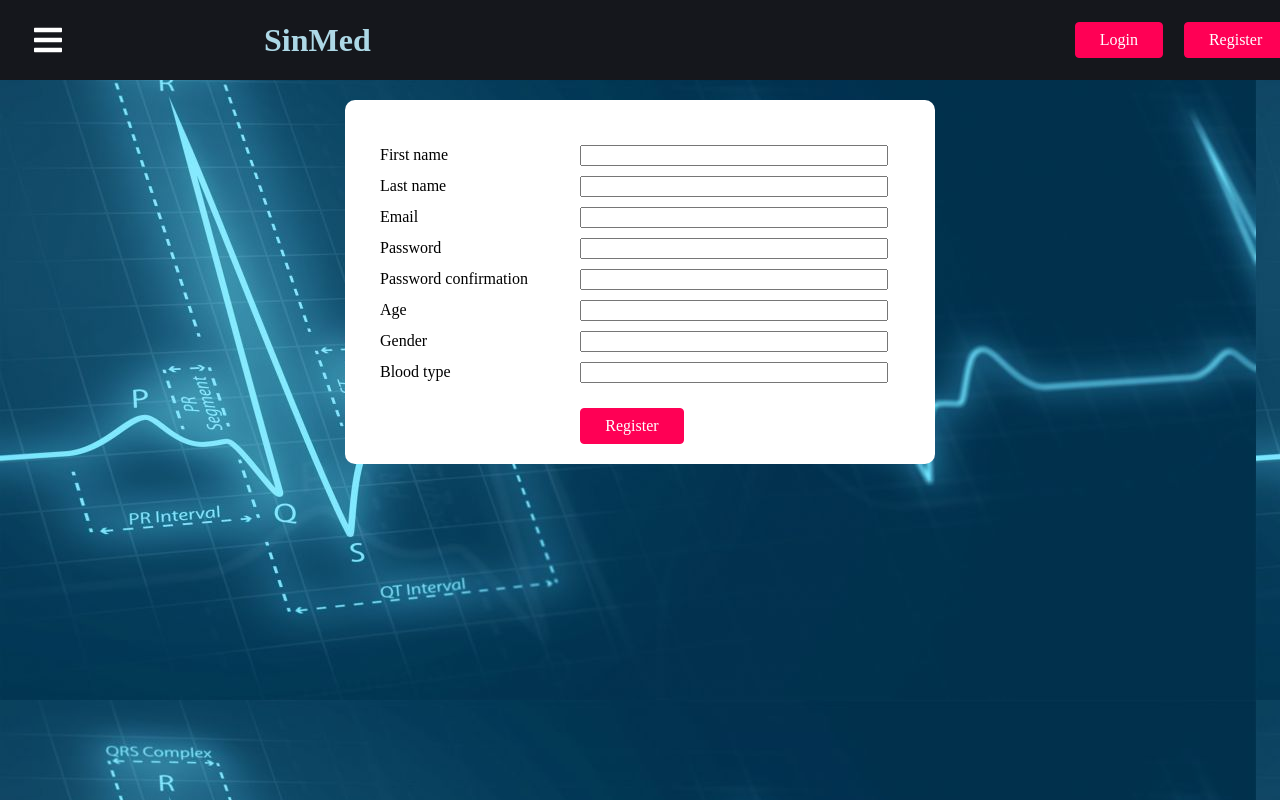
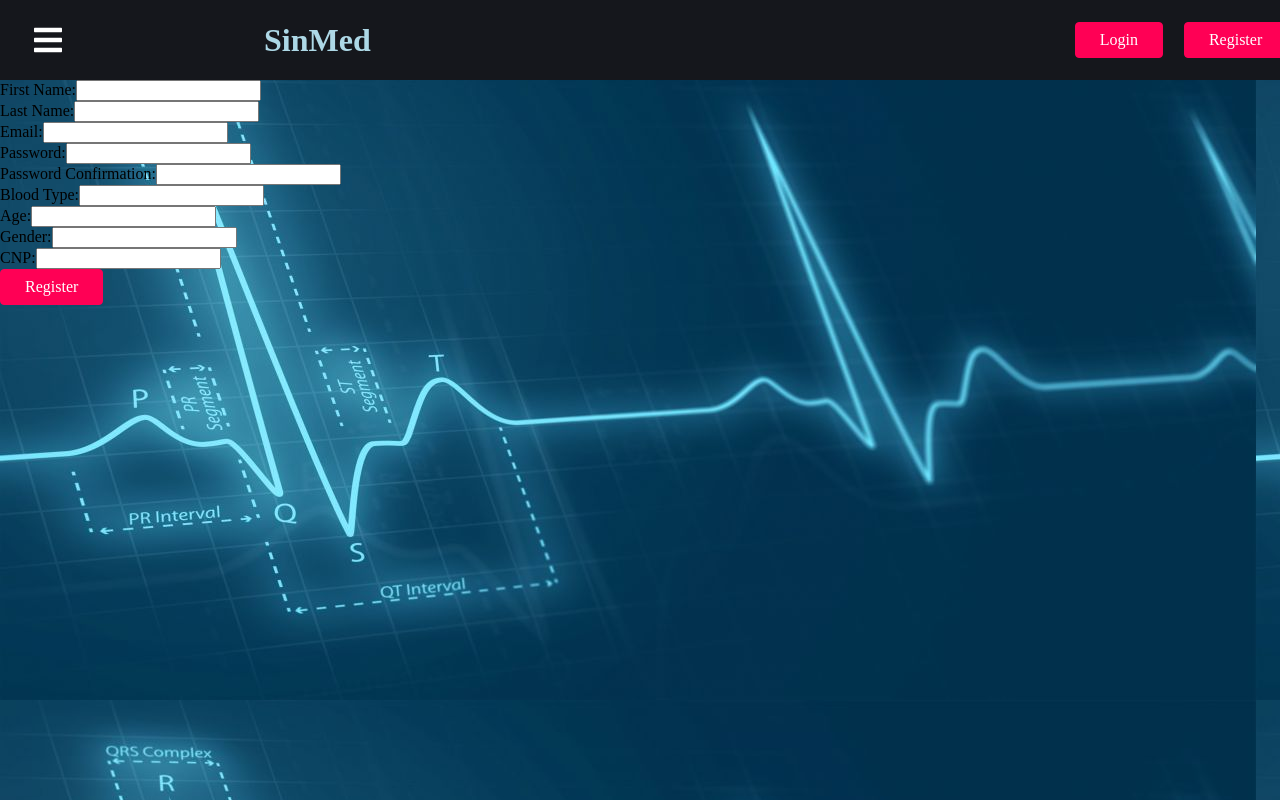
Before and after one commit to heteaiua/SinMed, a React (Create React App) app in the folder frontend-bun/: page /register in a window 1280 px wide. Shown: the top 800 px of the page. Built offline with nearby package versions, Linux system fonts and the light colour scheme.

Commit message:
fixed Register

```diff
--- a/frontend-bun/src/Pages/Login.js
+++ b/frontend-bun/src/Pages/Login.js
@@ -17,27 +17,49 @@ function Login() {
   });
 
   const onSubmit = (data) => {
-    axios.post("http://localhost:8080/", data).then(() => {
-      console.log("ok");
-    });
+    axios
+      .post("http://localhost:8080/login", {
+        email: data.email,
+        password: data.password,
+      })
+      .then(() => {
+        console.log("ok");
+      });
   };
 
+  // return (
+  //   <form className="login" onSubmit={onSubmit} validationSchema={validationSchema}>
+  //   <div className="form-body">
+  //     <div className="email">
+  //       <label className="form__label">Email</label>
+  //       <input className="form__input" />
+  //     </div>
+  //     <div className="password">
+  //       <label className="form__label">Password</label>
+  //       <input className="form__input" />
+  //     </div>
+  //     <div className="form-footer">
+  //       <Button type="submit">Login</Button>
+  //     </div>
+  //   </div>
+  //   </form>
+  // );
   return (
-    <form className="login" onSubmit={onSubmit}>
-    <div className="form-body">
-      <div className="email">
-        <label className="form__label">Email</label>
-        <input className="form__input" />
-      </div>
-      <div className="password">
-        <label className="form__label">Password</label>
-        <input className="form__input" />
-      </div>
-      <div className="form-footer">
-        <Button type="submit">Login</Button>
-      </div>
+    <div>
+      <Formik
+        initialValues={initialValues}
+        validationSchema={validationSchema}
+        onSubmit={onSubmit}
+      >
+        <Form className="loginFormContainer">
+          <label>Email:</label>
+          <Field id="email" name="email" />
+          <label>Password:</label>
+          <Field id="password" name="password" />
+          <Button type="submit">Login</Button>
+        </Form>
+      </Formik>
     </div>
-    </form>
   );
 }
 
--- a/frontend-bun/src/Pages/Register.js
+++ b/frontend-bun/src/Pages/Register.js
@@ -1,7 +1,7 @@
 import React, { useState } from "react";
 
 import Button from "../Components/Button";
-import './Register.css';
+// import './Register.css';
 
 import { Formik, Form, Field, ErrorMessage } from "formik";
 import { useNavigate } from "react-router-dom";
@@ -58,47 +58,102 @@ function Register() {
       });
   };
 
-  return (
-    <form className="register" onSubmit={onSubmit}>
-      <div className="form-body">
-        <div className="firstName">
-          <label className="form__label" >First name</label>
-          <input className="form__input" />
+//   return (
+//     <form className="register" onSubmit={onSubmit}>
+//       <div className="form-body">
+//         <div className="firstName">
+//           <label className="form__label" >First name</label>
+//           <input className="form__input" />
+//         </div>
+//         <div className="lastName">
+//           <label className="form__label">Last name</label>
+//           <input className="form__input" />
+//         </div>
+//         <div className="email">
+//           <label className="form__label">Email</label>
+//           <input className="form__input" />
+//         </div>
+//         <div className="password">
+//           <label className="form__label">Password</label>
+//           <input className="form__input" />
+//         </div>
+//         <div className="passwordConfirmation">
+//           <label className="form__label">Password confirmation</label>
+//           <input className="form__input" />
+//         </div>
+//         <div className="age">
+//           <label className="form__label">Age</label>
+//           <input className="form__input" />
+//         </div>
+//         <div className="gender">
+//           <label className="form__label">Gender</label>
+//           <input className="form__input" />
+//         </div>
+//         <div className="bloodType">
+//           <label className="form__label">Blood type</label>
+//           <input className="form__input" />
+//         </div>
+//       </div>
+//       <div className="form-footer">
+//         <Button type="submit">Register</Button>
+//       </div>
+//     </form>
+//   );
+// }
+
+return (
+  <div>
+    <Formik initialValues={initialValues} onSubmit={onSubmit} validationSchema={validationSchema}>
+      <Form className="registerFormContainer">
+        <div>
+          <label>First Name:</label>
+          <ErrorMessage name="firstName" component="div"/>
+          <Field id="firstName" name="firstName"/>
         </div>
-        <div className="lastName">
-          <label className="form__label">Last name</label>
-          <input className="form__input" />
+        <div>
+          <label>Last Name:</label>
+          <ErrorMessage name="lastName" component="div"/>
+          <Field id="lastName" name="lastName"/>
         </div>
-        <div className="email">
-          <label className="form__label">Email</label>
-          <input className="form__input" />
+        <div>
+          <label>Email:</label>
+          <ErrorMessage name="email" component="div"/>
+          <Field id="email" name="email"/>
         </div>
-        <div className="password">
-          <label className="form__label">Password</label>
-          <input className="form__input" />
+        <div>
+          <label>Password:</label>
+          <ErrorMessage name="password" component="div"/>
+          <Field id="password" name="password" type="password"/>
         </div>
-        <div className="passwordConfirmation">
-          <label className="form__label">Password confirmation</label>
-          <input className="form__input" />
+        <div>
+          <label>Password Confirmation:</label>
+          <ErrorMessage name="passwordConfirmation" component="div"/>
+          <Field id="passwordConfirmation" name="passwordConfirmation" type="password"/>
         </div>
-        <div className="age">
-          <label className="form__label">Age</label>
-          <input className="form__input" />
+        <div>
+          <label>Blood Type:</label>
+          <ErrorMessage name="bloodType" component="div"/>
+          <Field id="bloodType" name="bloodType"/>
         </div>
-        <div className="gender">
-          <label className="form__label">Gender</label>
-          <input className="form__input" />
+        <div>
+          <label>Age:</label>
+          <ErrorMessage name="age" component="div"/>
+          <Field id="age" name="age"/>
         </div>
-        <div className="bloodType">
-          <label className="form__label">Blood type</label>
-          <input className="form__input" />
+        <div>
+          <label>Gender:</label>
+          <ErrorMessage name="gender" component="div"/>
+          <Field id="gender" name="gender"/>
         </div>
-      </div>
-      <div className="form-footer">
+        <div>
+          <label>CNP:</label>
+          <ErrorMessage name="cnp" component="div"/>
+          <Field id="cnp" name="cnp"/>
+        </div>
         <Button type="submit">Register</Button>
-      </div>
-    </form>
-  );
+      </Form>
+    </Formik>
+  </div>
+)
 }
-
 export default Register;
```
Also changed, not shown: 2 other files (tests, documents, lock files or other folders).
